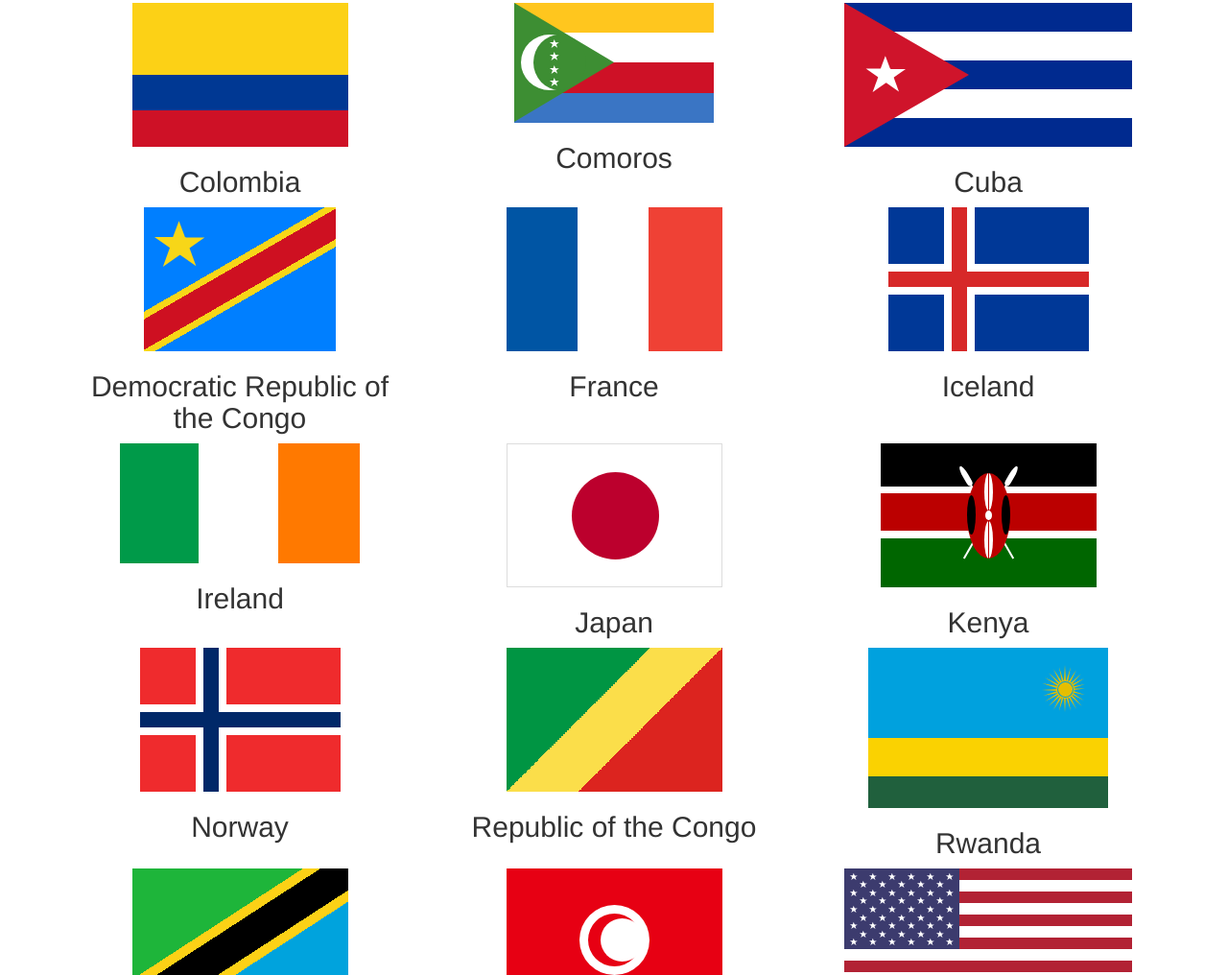
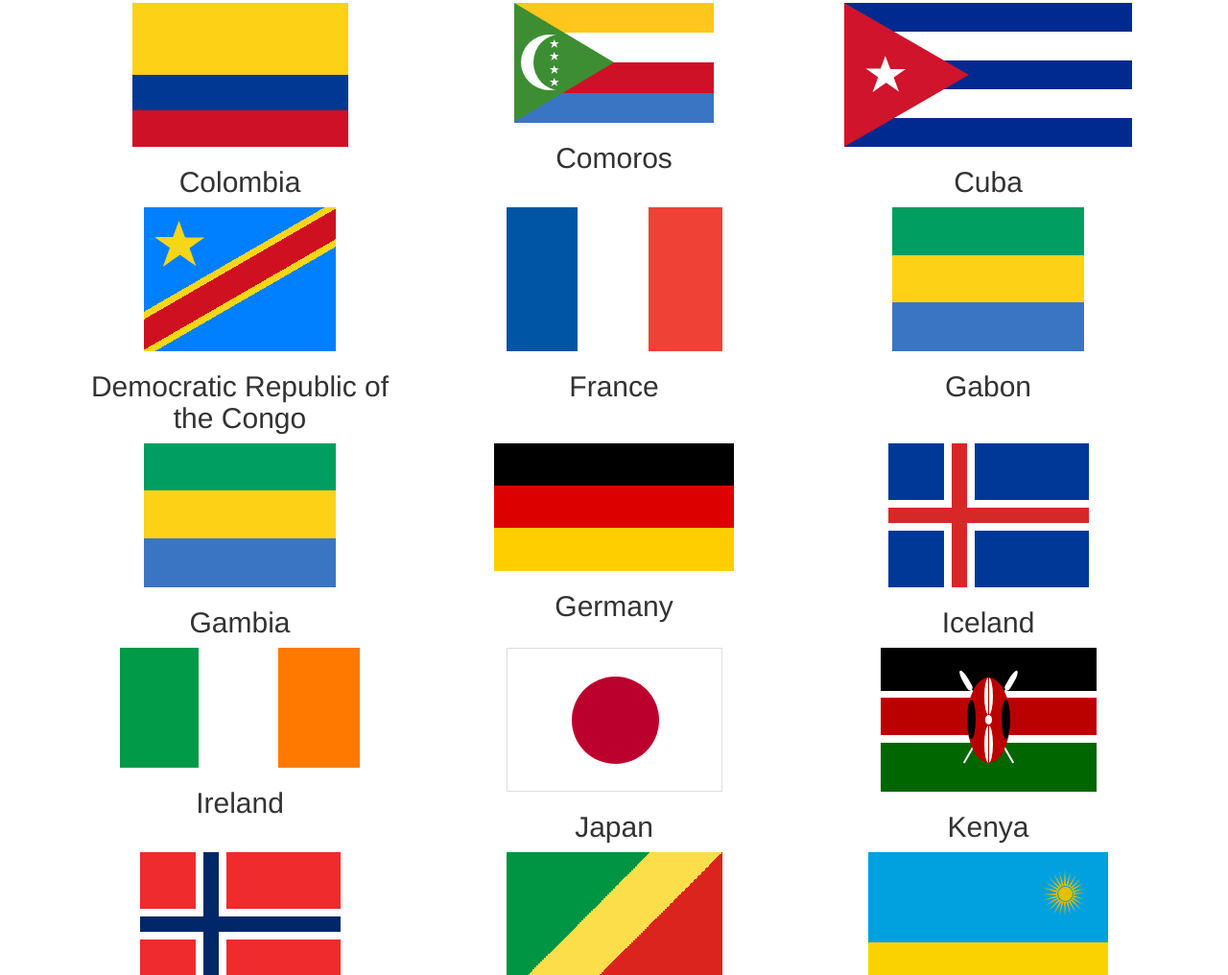
Before and after one commit to pattle/Flags-in-CSS, a plain HTML site: page index.html in a window 1280 px wide. Shown: the part 1386-2402 px from the top of the page at 96% size. Drawn offline with Linux system fonts and the light colour scheme.

Commit message:
Adding Gabon, Gambia and Germany

```diff
--- a/css/flags.css
+++ b/css/flags.css
@@ -887,6 +887,39 @@
     margin: 0 auto;
 }
 
+#gabon
+{
+    background-image: -webkit-linear-gradient(#009e60 33%, #fcd116 33%, #fcd116 66%, #3a75c4 66%);
+    background-image: -o-linear-gradient(#009e60 33%, #fcd116 33%, #fcd116 66%, #3a75c4 66%);
+    background-image: -moz-linear-gradient(#009e60 33%, #fcd116 33%, #fcd116 66%, #3a75c4 66%);
+    background-image: linear-gradient(#009e60 33%, #fcd116 33%, #fcd116 66%, #3a75c4 66%);
+    width: 200px;
+    height: 150px;
+    margin: 0 auto;
+}
+
+#gambia
+{
+    background-image: -webkit-linear-gradient(#ce1126 33%, #ffffff 33%, #ffffff 38%, #0c1c8c 38%, #0c1c8c 62%, #ffffff 62%, #ffffff 67%, #3a7728 67%);
+    background-image: -o-linear-gradient(#ce1126 33%, #ffffff 33%, #ffffff 38%, #0c1c8c 38%, #0c1c8c 62%, #ffffff 62%, #ffffff 67%, #3a7728 67%);
+    background-image: -moz-linear-gradient(#ce1126 33%, #ffffff 33%, #ffffff 38%, #0c1c8c 38%, #0c1c8c 62%, #ffffff 62%, #ffffff 67%, #3a7728 67%);
+    background-image: linear-gradient(#ce1126 33%, #ffffff 33%, #ffffff 38%, #0c1c8c 38%, #0c1c8c 62%, #ffffff 62%, #ffffff 67%, #3a7728 67%);
+    width: 200px;
+    height: 133px;
+    margin: 0 auto;
+}
+
+#germany
+{
+    background-image: -webkit-linear-gradient(#000000 33%, #dd0000 33%, #dd0000 66%, #ffce00 66%);
+    background-image: -o-linear-gradient(#000000 33%, #dd0000 33%, #dd0000 66%, #ffce00 66%);
+    background-image: -moz-linear-gradient(#000000 33%, #dd0000 33%, #dd0000 66%, #ffce00 66%);
+    background-image: linear-gradient(#000000 33%, #dd0000 33%, #dd0000 66%, #ffce00 66%);
+    width: 250px;
+    height: 133px;
+    margin: 0 auto;
+}
+
 #iceland
 {
     position: relative;
--- a/index.html
+++ b/index.html
@@ -163,6 +163,20 @@
 		    <h2>France</h2>
 		</div>
 		<div class="col-md-4">
+		    <div id="gabon" class="flag"></div>
+		    <h2>Gabon</h2>
+		</div>
+	    </div>
+	    <div class="row">
+		<div class="col-md-4">
+		    <div id="gabon" class="flag"></div>
+		    <h2>Gambia</h2>
+		</div>
+		<div class="col-md-4">
+		    <div id="germany" class="flag"></div>
+		    <h2>Germany</h2>
+		</div>
+		<div class="col-md-4">
 		    <div id="iceland" class="flag"></div>
 		    <h2>Iceland</h2>
 		</div>
```
